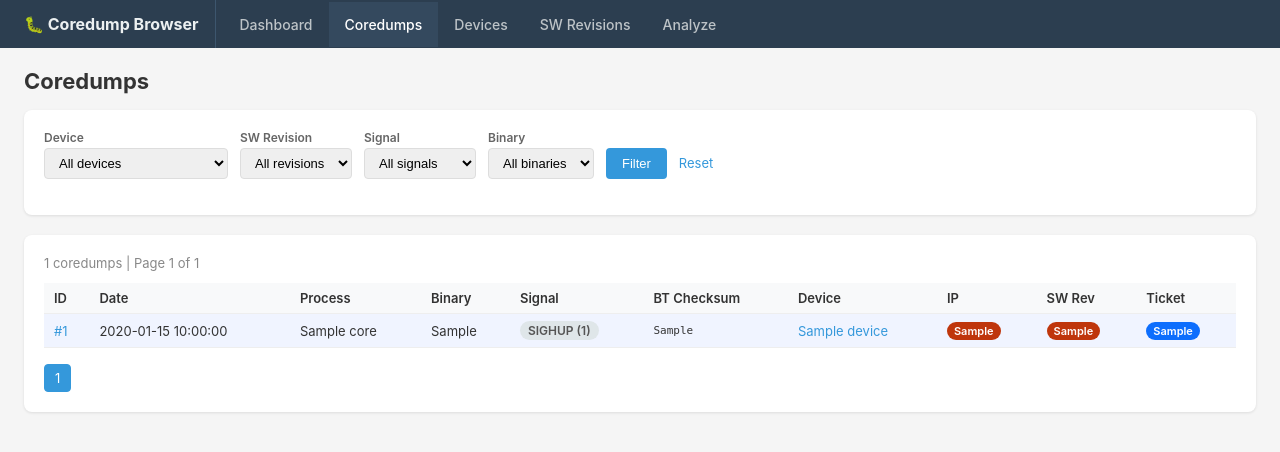
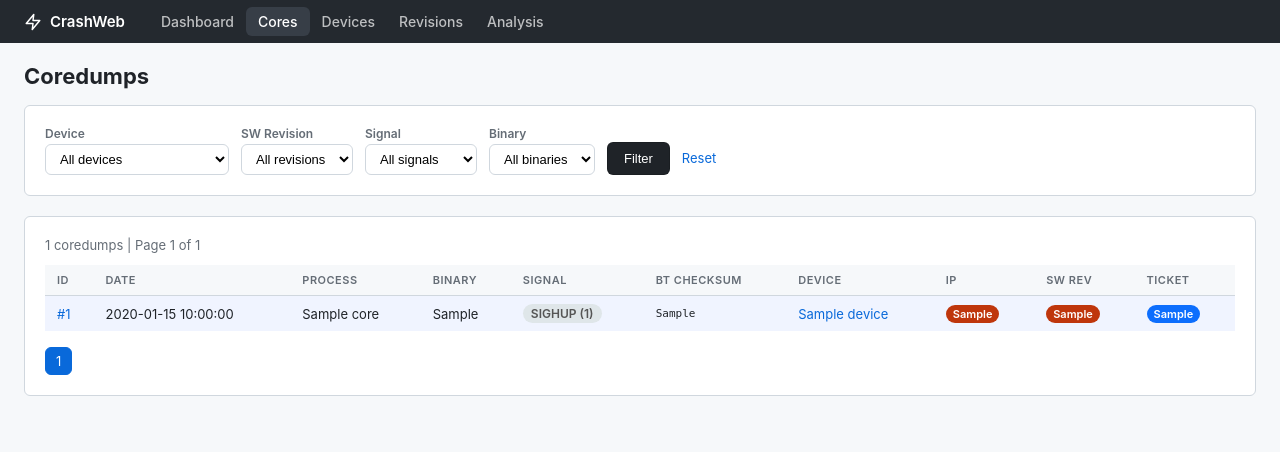
Before and after one commit to sberaconnects/crashweb, a Flask app: page /cores in a window 1280 px wide. Shown: the top 452 px of the page. Run offline with Flask 3, Linux system fonts and the light colour scheme; tables that the repository leaves empty hold one stand-in row (values such as "Sample post").

Commit message:
style: rewrite base.html — GitHub-style palette, CrashWeb branding, pill nav

```diff
--- a/web/templates/base.html
+++ b/web/templates/base.html
@@ -3,86 +3,135 @@
 <head>
     <meta charset="UTF-8">
     <meta name="viewport" content="width=device-width, initial-scale=1.0">
-    <title>{% block title %}Coredump Browser{% endblock %}</title>
+    <title>{% block title %}CrashWeb{% endblock %}</title>
     <style>
         * { box-sizing: border-box; margin: 0; padding: 0; }
-        body { font-family: -apple-system, BlinkMacSystemFont, "Segoe UI", Roboto, sans-serif; background: #f5f5f5; color: #333; font-size: 14px; }
-        nav { background: #2c3e50; padding: 0 24px; display: flex; align-items: center; gap: 0; }
-        nav a.brand { color: #ecf0f1; font-weight: 700; font-size: 16px; padding: 14px 16px 14px 0; margin-right: 8px; border-right: 1px solid #3d566e; text-decoration: none; }
+        body { font-family: -apple-system, BlinkMacSystemFont, "Segoe UI", "Noto Sans", Helvetica, Arial, sans-serif; background: #f6f8fa; color: #1f2328; font-size: 14px; }
+
+        /* --- Nav --- */
+        nav { background: #24292f; padding: 0 24px; display: flex; align-items: center; gap: 0; }
+        nav a.brand { color: #fff; font-weight: 600; font-size: 15px; padding: 12px 20px 12px 0; margin-right: 4px; text-decoration: none; display: flex; align-items: center; gap: 8px; }
         nav a.brand:hover { color: #fff; text-decoration: none; }
-        nav a.nav-link { color: #bdc3c7; text-decoration: none; font-weight: 500; padding: 14px 16px; transition: all 0.15s; }
-        nav a.nav-link:hover, nav a.nav-link.active { color: #fff; background: #34495e; }
+        nav a.nav-link { color: rgba(255,255,255,0.7); text-decoration: none; font-weight: 500; padding: 6px 12px; border-radius: 6px; transition: color 0.1s, background 0.1s; }
+        nav a.nav-link:hover { color: #fff; text-decoration: none; background: rgba(255,255,255,0.06); }
+        nav a.nav-link.active { color: #fff; background: #373e47; }
+
+        /* --- Layout --- */
         .container { margin: 20px auto; padding: 0 24px; }
-        .breadcrumb { margin-bottom: 16px; font-size: 13px; color: #888; }
-        .breadcrumb a { color: #3498db; text-decoration: none; }
+
+        /* --- Breadcrumb --- */
+        .breadcrumb { margin-bottom: 16px; font-size: 13px; color: #656d76; }
+        .breadcrumb a { color: #0969da; text-decoration: none; }
         .breadcrumb a:hover { text-decoration: underline; }
-        .card { background: white; border-radius: 8px; box-shadow: 0 1px 3px rgba(0,0,0,0.1); padding: 20px; margin-bottom: 20px; }
-        .card h2 { font-size: 16px; margin-bottom: 12px; color: #2c3e50; }
+
+        /* --- Cards --- */
+        .card { background: #fff; border-radius: 6px; border: 1px solid #d0d7de; padding: 20px; margin-bottom: 20px; }
+        .card > h2 { font-size: 16px; color: #1f2328; border-bottom: 1px solid #d0d7de; padding-bottom: 12px; margin-bottom: 16px; }
         h1 { font-size: 22px; margin-bottom: 16px; }
+
+        /* --- Tables --- */
         table { width: 100%; border-collapse: collapse; font-size: 13px; }
-        th, td { padding: 7px 10px; text-align: left; border-bottom: 1px solid #eee; }
-        th { background: #f8f9fa; font-weight: 600; position: sticky; top: 0; white-space: nowrap; }
-        tr:hover { background: #f8f9fa; }
+        th, td { padding: 8px 12px; text-align: left; border-bottom: 1px solid #d0d7de; }
+        th { background: #f6f8fa; font-weight: 600; font-size: 11px; text-transform: uppercase; letter-spacing: 0.5px; color: #656d76; position: sticky; top: 0; white-space: nowrap; }
+        tbody tr:last-child td { border-bottom: none; }
+        tbody tr:hover { background: #f6f8fa; }
         .table-wrapper { overflow-x: auto; max-height: 70vh; overflow-y: auto; }
-        a { color: #3498db; text-decoration: none; }
+
+        /* --- Links --- */
+        a { color: #0969da; text-decoration: none; }
         a:hover { text-decoration: underline; }
-        textarea { width: 100%; min-height: 100px; padding: 12px; font-family: "SF Mono", Monaco, monospace; font-size: 13px; border: 1px solid #ddd; border-radius: 4px; resize: vertical; }
-        button, .btn { background: #3498db; color: white; border: none; padding: 8px 16px; border-radius: 4px; cursor: pointer; font-size: 13px; display: inline-block; text-decoration: none; }
-        button:hover, .btn:hover { background: #2980b9; text-decoration: none; }
+
+        /* --- Inputs --- */
+        textarea { width: 100%; min-height: 100px; padding: 12px; font-family: "SFMono-Regular", Consolas, "Liberation Mono", Menlo, monospace; font-size: 13px; border: 1px solid #d0d7de; border-radius: 6px; resize: vertical; background: #fff; }
+        textarea:focus { outline: 2px solid #0969da; outline-offset: 0; }
+        input[type="text"], select { padding: 6px 10px; border: 1px solid #d0d7de; border-radius: 6px; font-size: 13px; background: #fff; }
+        input[type="text"]:focus, select:focus { outline: 2px solid #0969da; outline-offset: 0; }
+
+        /* --- Buttons --- */
+        button, .btn { background: #1f2328; color: #fff; border: 1px solid rgba(0,0,0,0.15); padding: 8px 16px; border-radius: 6px; cursor: pointer; font-size: 13px; display: inline-block; text-decoration: none; }
+        button:hover, .btn:hover { background: #32383f; text-decoration: none; }
         .btn-sm { padding: 4px 10px; font-size: 12px; }
-        .error { background: #fee; border: 1px solid #fcc; color: #c00; padding: 12px; border-radius: 4px; margin-bottom: 16px; }
+        .btn-ghost { background: #f6f8fa; color: #1f2328; border: 1px solid #d0d7de; }
+        .btn-ghost:hover { background: #eaeef2; }
+        .btn-danger { background: #dc3545; border-color: transparent; color: #fff; }
+        .btn-danger:hover { background: #b02a37; }
+
+        /* --- Error --- */
+        .error { background: #ffebe9; border: 1px solid #ff818266; color: #82071e; padding: 12px; border-radius: 6px; margin-bottom: 16px; }
+
+        /* --- Pagination --- */
         .pagination { margin-top: 16px; display: flex; gap: 6px; align-items: center; flex-wrap: wrap; }
-        .pagination a, .pagination span { padding: 5px 10px; border: 1px solid #ddd; border-radius: 4px; text-decoration: none; color: #333; font-size: 13px; }
-        .pagination a:hover { background: #eee; text-decoration: none; }
-        .pagination .active { background: #3498db; color: white; border-color: #3498db; }
-        .meta { color: #888; font-size: 13px; margin-bottom: 12px; }
+        .pagination a, .pagination span { padding: 5px 10px; border: 1px solid #d0d7de; border-radius: 6px; text-decoration: none; color: #1f2328; font-size: 13px; }
+        .pagination a:hover { background: #f6f8fa; text-decoration: none; }
+        .pagination .active { background: #0969da; color: #fff; border-color: #0969da; }
+
+        /* --- Meta --- */
+        .meta { color: #656d76; font-size: 13px; margin-bottom: 12px; }
+
+        /* --- Truncate --- */
         td.truncate { max-width: 250px; overflow: hidden; text-overflow: ellipsis; white-space: nowrap; }
         td.truncate:hover { white-space: normal; word-break: break-all; }
+
+        /* --- Stat cards --- */
         .stats-grid { display: grid; grid-template-columns: repeat(auto-fit, minmax(200px, 1fr)); gap: 16px; margin-bottom: 20px; }
-        .stat-card { background: white; border-radius: 8px; box-shadow: 0 1px 3px rgba(0,0,0,0.1); padding: 20px; text-align: center; cursor: pointer; transition: box-shadow 0.15s, transform 0.15s; }
-        .stat-card:hover { box-shadow: 0 4px 12px rgba(0,0,0,0.18); transform: translateY(-2px); }
-        .stat-card .number { font-size: 32px; font-weight: 700; color: #2c3e50; }
-        .stat-card .label { font-size: 13px; color: #888; margin-top: 4px; }
-        .filters { display: flex; gap: 12px; align-items: end; flex-wrap: wrap; margin-bottom: 16px; }
-        .filters label { font-size: 12px; font-weight: 600; color: #666; display: block; margin-bottom: 3px; }
-        .filters select, .filters input { padding: 6px 10px; border: 1px solid #ddd; border-radius: 4px; font-size: 13px; }
-        .signal-badge { display: inline-block; padding: 2px 8px; border-radius: 10px; font-size: 12px; font-weight: 600; }
-        .signal-badge { background: #dfe6e9; color: #555; }
-        .signal-4 { background: #fab1a0; color: #721c24; }
-        .signal-6 { background: #ffeaa7; color: #856404; }
-        .signal-7 { background: #fab1a0; color: #721c24; }
-        .signal-8 { background: #fab1a0; color: #721c24; }
+        .stat-card { background: #fff; border-radius: 6px; border: 1px solid #d0d7de; padding: 20px; text-align: center; cursor: pointer; transition: background 0.1s, border-color 0.1s; }
+        .stat-card:hover { background: #f6f8fa; border-color: #57606a; text-decoration: none; }
+        .stat-card .stat-icon { color: #656d76; margin-bottom: 8px; display: flex; justify-content: center; }
+        .stat-card .number { font-size: 32px; font-weight: 700; color: #1f2328; }
+        .stat-card .label { font-size: 13px; color: #656d76; margin-top: 4px; }
+
+        /* --- Filters --- */
+        .filters { display: flex; gap: 12px; align-items: end; flex-wrap: wrap; }
+        .filters label { font-size: 12px; font-weight: 600; color: #656d76; display: block; margin-bottom: 3px; }
+
+        /* --- Signal badges (semantic — unchanged) --- */
+        .signal-badge { display: inline-block; padding: 2px 8px; border-radius: 10px; font-size: 12px; font-weight: 600; background: #dfe6e9; color: #555; }
+        .signal-4  { background: #fab1a0; color: #721c24; }
+        .signal-6  { background: #ffeaa7; color: #856404; }
+        .signal-7  { background: #fab1a0; color: #721c24; }
+        .signal-8  { background: #fab1a0; color: #721c24; }
         .signal-11 { background: #fab1a0; color: #721c24; }
         .signal-24 { background: #fdcb6e; color: #856404; }
         .signal-25 { background: #fdcb6e; color: #856404; }
         .signal-31 { background: #fab1a0; color: #721c24; }
+
+        /* --- Pre/Code --- */
         .pre-wrap { position: relative; }
-        .pre-wrap .copy-btn { position: absolute; top: 8px; right: 8px; background: #2d2d2d; color: #d4d4d4; border: 1px solid #444; padding: 4px 8px; border-radius: 4px; cursor: pointer; font-size: 12px; display: inline-flex; align-items: center; gap: 4px; opacity: 0.75; transition: opacity 0.15s, background 0.15s; }
-        .pre-wrap .copy-btn:hover { opacity: 1; background: #3d3d3d; }
-        .pre-wrap .copy-btn.copied { background: #27ae60; border-color: #27ae60; color: white; opacity: 1; }
-        pre { background: #1e1e1e; color: #d4d4d4; padding: 16px; border-radius: 6px; overflow-x: auto; font-size: 13px; line-height: 1.5; font-family: "SF Mono", Monaco, monospace; }
-        pre .line-no { color: #666; user-select: none; display: inline-block; width: 40px; text-align: right; margin-right: 16px; }
-        .tabs { display: flex; gap: 0; border-bottom: 2px solid #eee; margin-bottom: 16px; }
-        .tab { padding: 8px 20px; cursor: pointer; border-bottom: 2px solid transparent; margin-bottom: -2px; font-weight: 500; color: #888; }
-        .tab.active { color: #2c3e50; border-bottom-color: #3498db; }
+        .pre-wrap .copy-btn { position: absolute; top: 8px; right: 8px; background: rgba(255,255,255,0.08); color: #e6edf3; border: 1px solid rgba(255,255,255,0.15); padding: 4px 8px; border-radius: 6px; cursor: pointer; font-size: 12px; display: inline-flex; align-items: center; gap: 4px; opacity: 0.85; transition: opacity 0.15s, background 0.15s; }
+        .pre-wrap .copy-btn:hover { opacity: 1; background: rgba(255,255,255,0.15); }
+        .pre-wrap .copy-btn.copied { background: #238636; border-color: #238636; color: #fff; opacity: 1; }
+        pre { background: #161b22; color: #e6edf3; padding: 16px; border-radius: 6px; overflow-x: auto; font-size: 13px; line-height: 1.5; font-family: "SFMono-Regular", Consolas, "Liberation Mono", Menlo, monospace; }
+        pre .line-no { color: #656d76; user-select: none; display: inline-block; width: 40px; text-align: right; margin-right: 16px; }
+
+        /* --- Tabs --- */
+        .tabs { display: flex; border-bottom: 1px solid #d0d7de; margin-bottom: 16px; }
+        .tab { padding: 8px 16px; cursor: pointer; border-bottom: 2px solid transparent; margin-bottom: -1px; font-weight: 500; color: #656d76; }
+        .tab.active { color: #1f2328; border-bottom-color: #0969da; }
+        .tab:hover { color: #1f2328; }
         .tab-content { display: none; }
         .tab-content.active { display: block; }
+
+        /* --- Detail grid --- */
         .detail-grid { display: grid; grid-template-columns: 1fr 1fr; gap: 12px; }
-        .detail-grid .field { }
-        .detail-grid .field-label { font-size: 11px; font-weight: 600; color: #888; text-transform: uppercase; letter-spacing: 0.5px; }
+        .detail-grid .field-label { font-size: 11px; font-weight: 600; color: #656d76; text-transform: uppercase; letter-spacing: 0.5px; }
         .detail-grid .field-value { font-size: 14px; margin-top: 2px; }
+
+        /* --- Badges (semantic — unchanged) --- */
         .badge { display: inline-block; padding: 2px 7px; border-radius: 10px; font-size: 11px; font-weight: 600; white-space: nowrap; }
         .badge + .badge { margin-left: 4px; }
     </style>
 </head>
 <body>
     <nav>
-        <a class="brand" href="{{ url_for('index') }}">&#128027; Coredump Browser</a>
+        <a class="brand" href="{{ url_for('index') }}">
+            <svg width="18" height="18" viewBox="0 0 24 24" fill="none" stroke="currentColor" stroke-width="2" stroke-linecap="round" stroke-linejoin="round" aria-hidden="true"><path d="M13 2L3 14h9l-1 8 10-12h-9l1-8z"/></svg>
+            CrashWeb
+        </a>
         <a class="nav-link {% if request.endpoint == 'index' %}active{% endif %}" href="{{ url_for('index') }}">Dashboard</a>
-        <a class="nav-link {% if request.endpoint == 'cores' %}active{% endif %}" href="{{ url_for('cores') }}">Coredumps</a>
+        <a class="nav-link {% if request.endpoint in ('cores', 'core_detail') %}active{% endif %}" href="{{ url_for('cores') }}">Cores</a>
         <a class="nav-link {% if request.endpoint in ('devices', 'device_detail') %}active{% endif %}" href="{{ url_for('devices') }}">Devices</a>
-        <a class="nav-link {% if request.endpoint == 'revisions' %}active{% endif %}" href="{{ url_for('revisions') }}">SW Revisions</a>
-        <a class="nav-link {% if request.endpoint == 'analyze' %}active{% endif %}" href="{{ url_for('analyze') }}">Analyze</a>
+        <a class="nav-link {% if request.endpoint == 'revisions' %}active{% endif %}" href="{{ url_for('revisions') }}">Revisions</a>
+        <a class="nav-link {% if request.endpoint == 'analyze' %}active{% endif %}" href="{{ url_for('analyze') }}">Analysis</a>
     </nav>
     <div class="container">
         {% block content %}{% endblock %}
```
